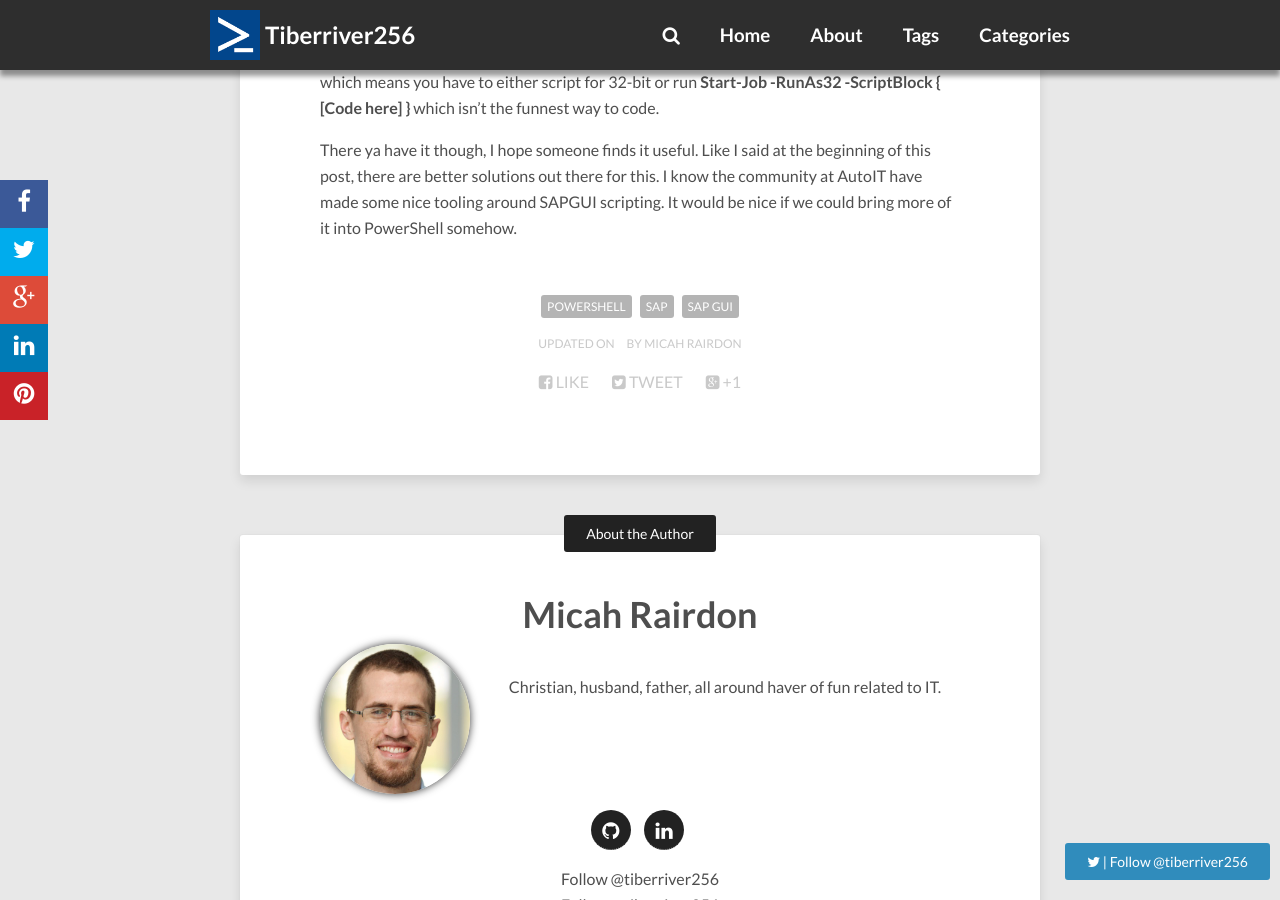
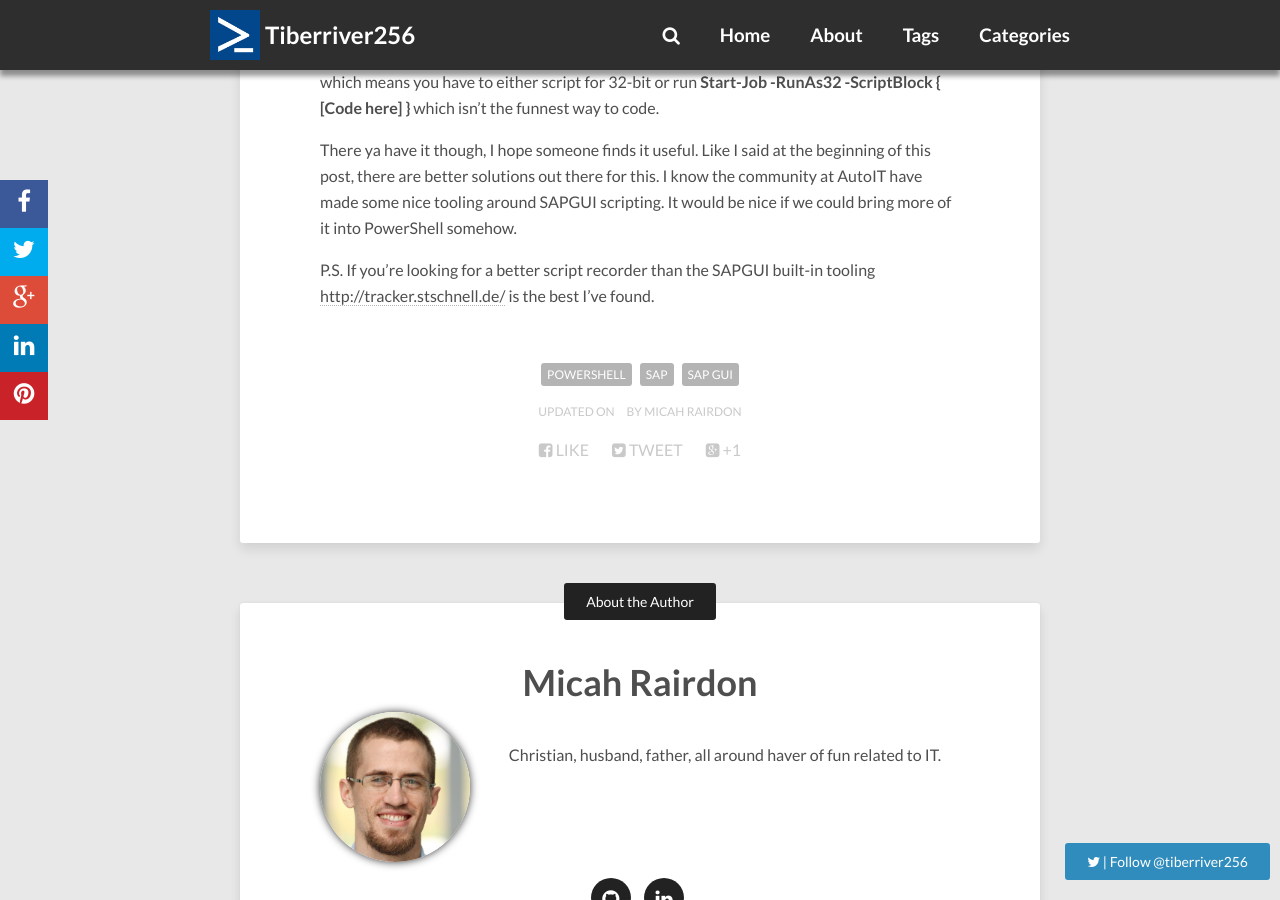
Before and after one commit to Tiberriver256/Tiberriver256.GitHub.io, a Jekyll site: the page built from _posts/2016-01-25-SAPGUI-Scripting.md, in a window 1280 px wide and 900 px high, scrolled down 1971 px. Built offline with Jekyll 4.4.1, drawn with Linux system fonts in a browser that asks for light colours; nearby versions of some CDN libraries; comment, search, counter and statistics services are not loaded.

Commit message:
Added link to SAP Tracker

```diff
--- a/_posts/2016-01-25-SAPGUI-Scripting.md
+++ b/_posts/2016-01-25-SAPGUI-Scripting.md
@@ -79,3 +79,5 @@
 The real problem though is that particular COM object is only available in 32-bit PowerShell which means you have to either script for 32-bit or run **Start-Job -RunAs32 -ScriptBlock { [Code here] }** which isn't the funnest way to code.
 
 There ya have it though, I hope someone finds it useful. Like I said at the beginning of this post, there are better solutions out there for this. I know the community at AutoIT have made some nice tooling around SAPGUI scripting. It would be nice if we could bring more of it into PowerShell somehow.
+
+P.S. If you're looking for a better script recorder than the SAPGUI built-in tooling [http://tracker.stschnell.de/](http://tracker.stschnell.de/) is the best I've found.
```
